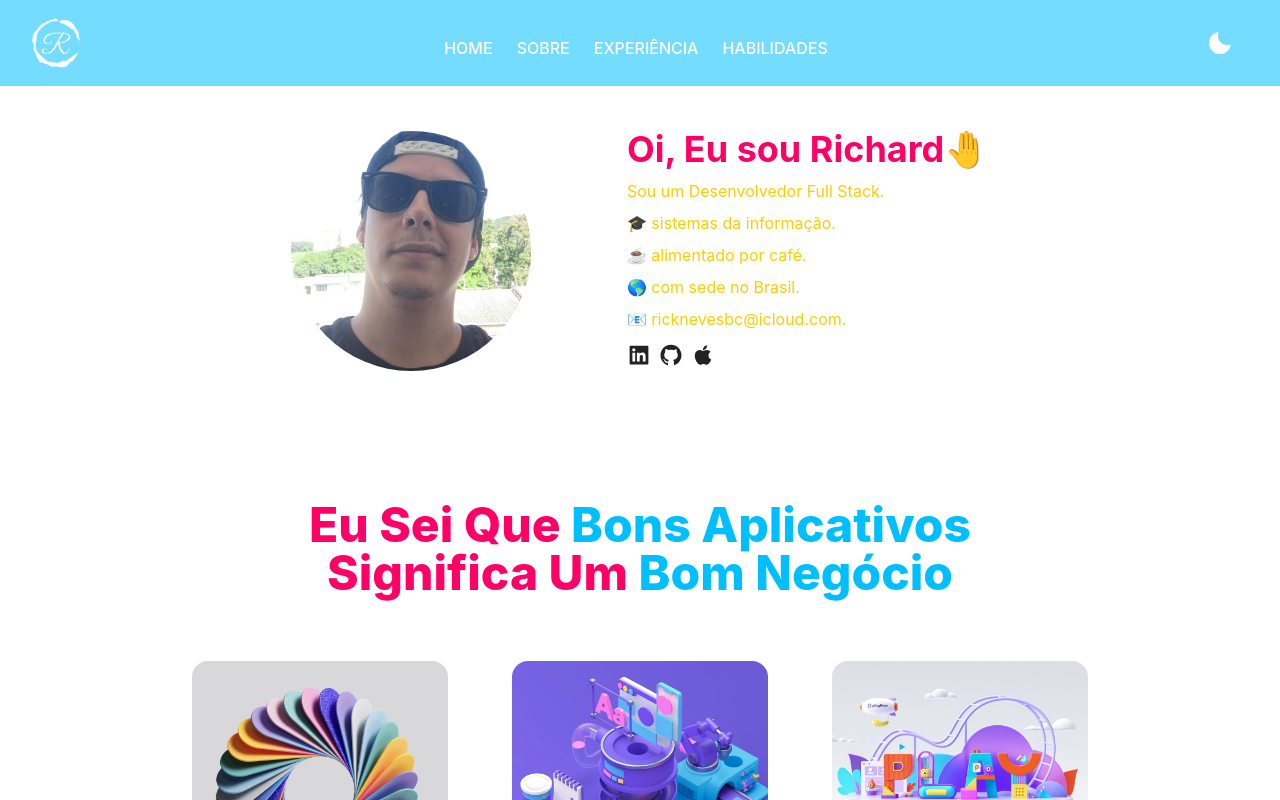
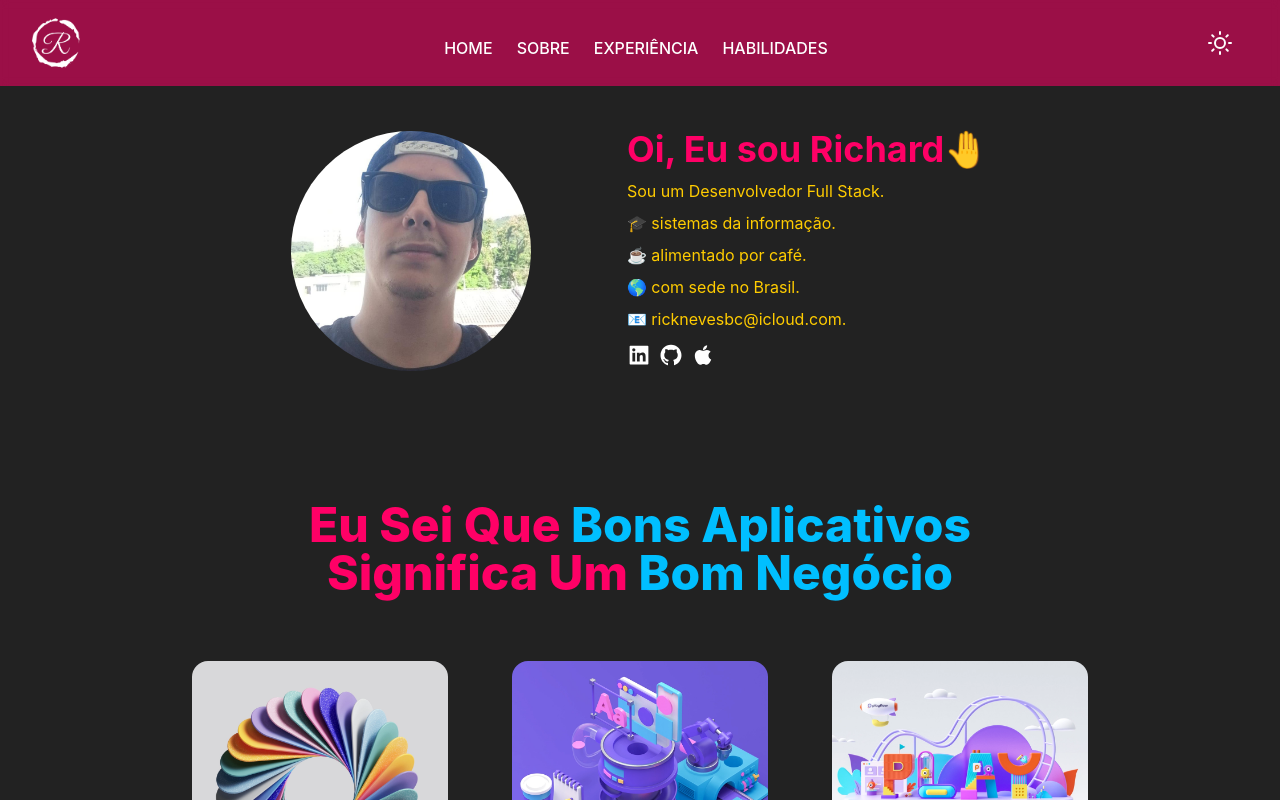
Before and after one commit to rickneves15/portfolio, a React (Vite) app: page / in a window 1280 px wide. Shown: the top 800 px of the page. Built offline with nearby package versions, Linux system fonts and the light colour scheme.

Commit message:
fix: udpate dark mode defeault and adjust color timeline card

```diff
--- a/src/Assets/Styles/theme.ts
+++ b/src/Assets/Styles/theme.ts
@@ -1,11 +1,10 @@
 import { extendTheme, type ThemeConfig } from "@chakra-ui/react";
 
 const config: ThemeConfig = {
-  initialColorMode: "light",
+  initialColorMode: "dark",
   useSystemColorMode: false,
 };
 
-// 3. extend the theme
 export const theme = extendTheme({
   config,
   styles: {
@@ -69,6 +68,10 @@ export const theme = extendTheme({
         _dark: "razzmatazz",
         _light: "deepSkyBlue",
       },
+      "timeline-text": {
+        _dark: "white",
+        _light: "white",
+      },
       "timeline-icon": {
         _dark: "white",
         _light: "blackOut",
--- a/src/Components/TimelineCard.tsx
+++ b/src/Components/TimelineCard.tsx
@@ -54,11 +54,19 @@ const TimelineCard = ({ id, title, date }: CardProps) => {
     >
       <Box>
         <VStack spacing={2} mb={3} textAlign="left">
-          <chakra.h1 fontSize="2xl" lineHeight={1.2} fontWeight="bold" w="100%">
+          <chakra.h1
+            fontSize="2xl"
+            lineHeight={1.2}
+            color="timeline-text"
+            fontWeight="bold"
+            w="100%"
+          >
             {title}
           </chakra.h1>
         </VStack>
-        <Text fontSize="sm">{date}</Text>
+        <Text fontSize="sm" color="timeline-text">
+          {date}
+        </Text>
       </Box>
     </HStack>
   );
```
